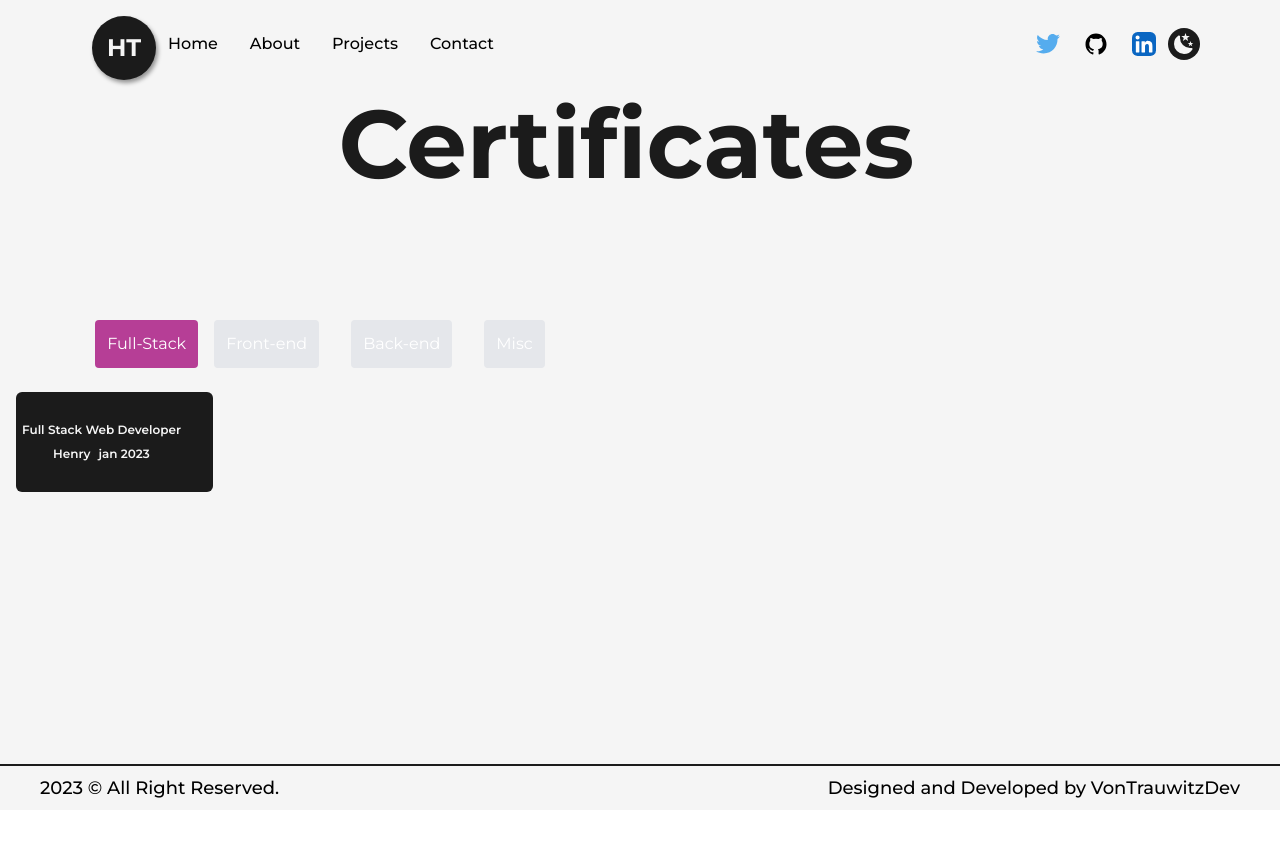
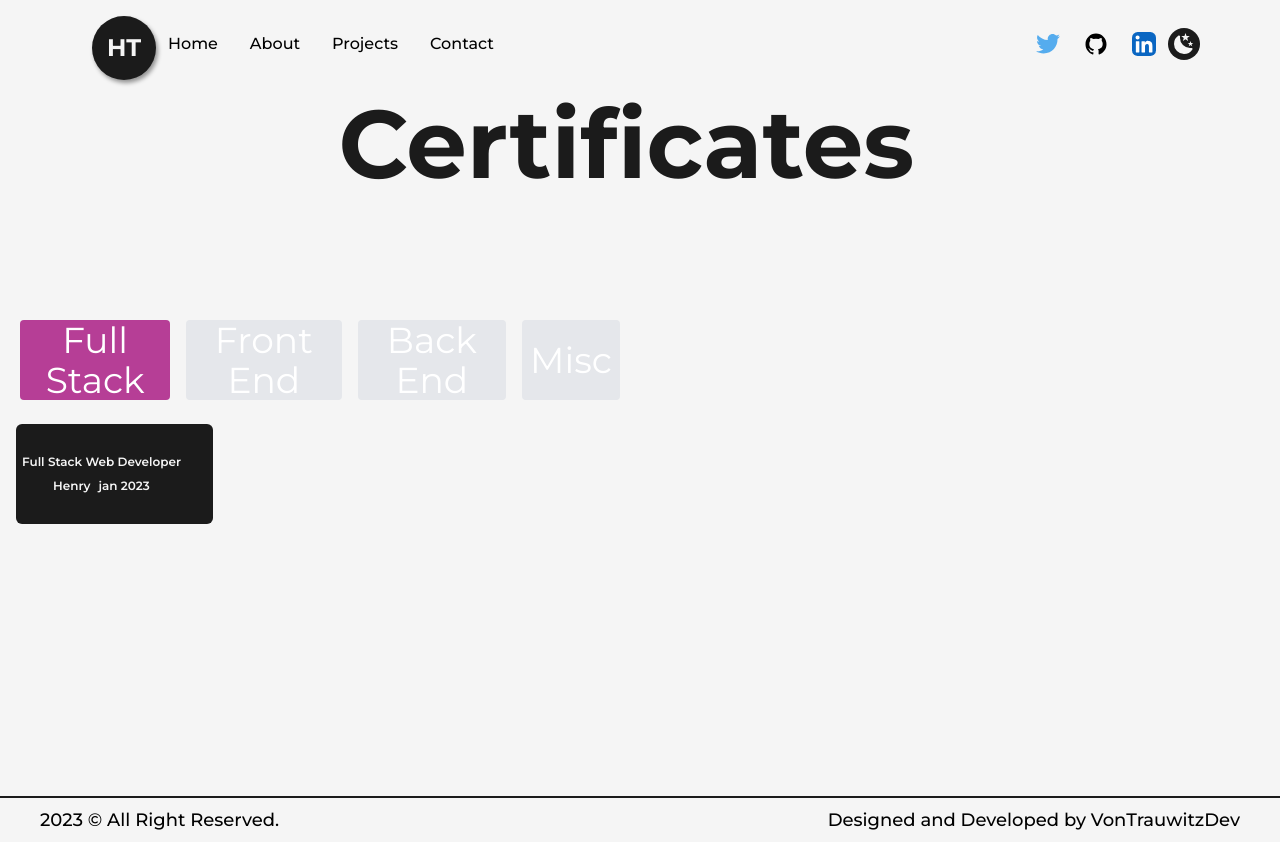
Before and after one commit to Vontrauwitz/vontrauwitz-portfolio, a Next.js app: page /certificates in a window 1280 px wide. Before the commit the page ends 810 px from the top, so only its background shows below. Built offline with nearby package versions, Linux system fonts and the light colour scheme.

Commit message:
pueba en certificates

```diff
--- a/public/All-Texts/certConst.js
+++ b/public/All-Texts/certConst.js
@@ -42,7 +42,7 @@ export const frontend = [
   },
   {
     title: "ReactJS Avanzado",
-    school: "Open Bootcamp",
+    school: "Open Boot camp",
     link: "https://community.open-bootcamp.com/user/vontrauwitz/certificaciones/c6153d80-a943-4e66-9fc8-c621661d1abe",
     issued: "jan 2023",
     image: reactAvanzadoOb,
@@ -115,7 +115,7 @@ export const misc = [
   },
   {
     title: "Scrum Foundation Professional Certificate",
-    school: "CertiProf",
+    school: "Certi Prof",
     link: "https://www.credly.com/badges/da0f797e-ae30-4eba-b505-e74384349616/linked_in_profile",
     issued: "nov 2022",
     image: sfpc,
--- a/src/pages/certificates.js
+++ b/src/pages/certificates.js
@@ -34,45 +34,46 @@ const Certificates = () => {
         <title>VontrauwitzDEV | Certificates</title>
         <meta name="certificates" content="my certificates" />
       </Head>
-      <main className="flex w-full flex-col items-center justify-center">
-        <AnimatedText className="mb-16" text="Certificates" />
+      <main className="flex w-full flex-col items-center justify-center ">
+        <AnimatedText className="mb-16 lg:!text-7xl md:!text-5xl sm:!text-4xl" text="Certificates" />
 
-        <div className="flex pt-10 justify-between w-full mb-20">
-          <div className="w-1/2">
-            <div className="py-4 flex justify-center">
+        <div className="flex pt-10 justify-between w-full mb-20 lg:flex-col lg:mx-5  ">
+          <div className="w-1/2  lg:w-full">
+            <div className="py-4 px-5 flex justify-between lg:text-xs ">
+              <div className="flex justify-center space-x-4">
                 <button
                   className={`${selectedButton === 'button1' ? 'bg-primary' : 'bg-gray-200'
-                  } mr-4 p-3 rounded text-white`}
+                    } rounded text-white button sm:text-lg md:text-xl lg:text-2xl xl:text-3xl 2xl:text-4xl`}
                   onClick={(e) => {
                     e.preventDefault();
                     handleButtonClick('button1');
                   }}
                 >
-                Full-Stack
+                  Full Stack
                 </button>
                 <button
                   className={`${selectedButton === 'button2' ? 'bg-primary' : 'bg-gray-200'
-                  } mr-4 p-3 rounded text-white`}
+                    } rounded text-white button sm:text-lg md:text-xl lg:text-2xl xl:text-3xl 2xl:text-4xl`}
                   onClick={(e) => {
                     e.preventDefault();
                     handleButtonClick('button2');
                   }}
                 >
-                Front-end
+                  Front End
                 </button>
                 <button
                   className={`${selectedButton === 'button3' ? 'bg-primary' : 'bg-gray-200'
-                  } mx-4 p-3 rounded text-white`}
+                    } rounded text-white button sm:text-lg md:text-xl lg:text-2xl xl:text-3xl 2xl:text-4xl`}
                   onClick={(e) => {
                     e.preventDefault();
                     handleButtonClick('button3');
                   }}
                 >
-                Back-end
+                  Back End
                 </button>
                 <button
                   className={`${selectedButton === 'button4' ? 'bg-primary' : 'bg-gray-200'
-                  } ml-4 p-3 rounded text-white`}
+                    } rounded text-white button px-2 sm:text-lg md:text-xl lg:text-2xl xl:text-3xl 2xl:text-4xl`}
                   onClick={(e) => {
                     e.preventDefault();
                     handleButtonClick('button4');
@@ -82,7 +83,9 @@ const Certificates = () => {
                 </button>
               </div>
 
-            <div className="grid grid-cols-3 gap-2 px-4" style={{ minHeight: '300px' }}>
+            </div>
+
+            {/* <div className="grid grid-cols-3 gap-2 px-4" style={{ minHeight: '300px' }}>
               {listItems.map((item, index) => (
                 <div
                   className="flex items-center self-start mt-2 px-1 bg-dark text-light rounded-md text-md font-semibold hover:bg-light hover:text-dark border-2 border-solid border-transparent hover:border-black " style={{ minHeight: '100px' }}
@@ -103,9 +106,33 @@ const Certificates = () => {
                   </button>
                 </div>
               ))}
+            </div> */}
+
+            <div className="grid grid-cols-3 gap-2 px-4" style={{ minHeight: '300px' }}>
+              {listItems.map((item, index) => (
+                <div
+                  className="flex items-center self-start mt-2 px-1 bg-dark text-light rounded-md text-md font-semibold hover:bg-light hover:text-dark border-2 border-solid border-transparent hover:border-black " style={{ minHeight: '100px' }}
+                  key={index}
+                >
+                  <button
+                    onClick={() => setSelectedItem(item)}
+                    className={`${selectedItem === item ? 'text-primary' : ''} flex items-center justify-center`}
+                  >
+
+                    <div className="flex flex-col items-center text-xs lg:flex-col">
+                      <p className="mb-2">{item.title}</p>
+                      <div className="flex">
+                        <p>{item.school}</p>
+                        <p className="ml-2 lg:flex-col">{item.issued}</p>
                       </div>
                     </div>
-          <div className="w-1/2 flex justify-center">
+                  </button>
+                </div>
+              ))}
+            </div>
+
+          </div>
+          <div className="w-1/2 flex justify-center lg:w-full">
             {selectedItem && (
               <div className="mt-4 px-20 pt-8">
                 <Image src={selectedItem.image} alt={selectedItem.title} width={500} height={300} className="my-4" />
```
Lines whose indentation alone changed are shown as unchanged.
